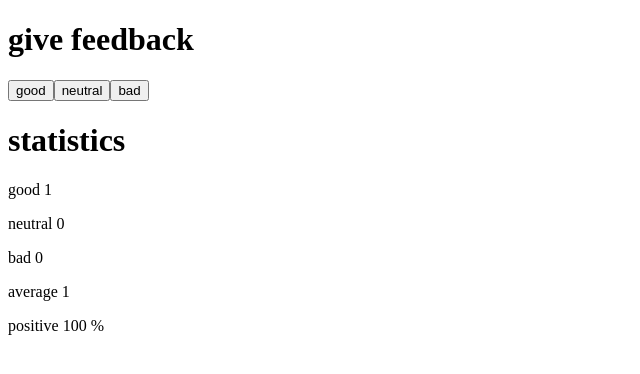
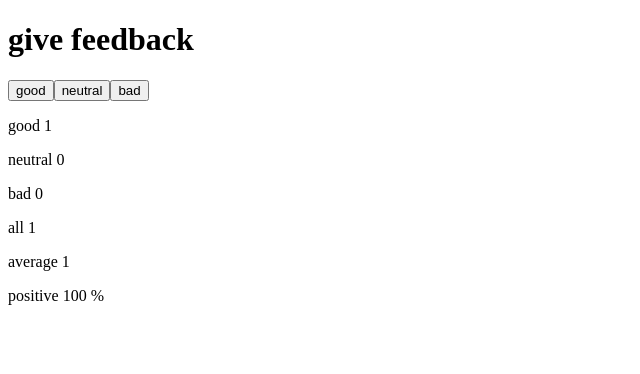
Before and after one commit to krushnarout/fullstackopen, a React (Vite) app in the folder part1/unicafe/: page / in a window 1280 px wide. Both pictures are taken after a click on the button "good". Shown: the top 374 px of the page, without its empty margins (0-640 px from the left). Built offline with nearby package versions, Linux system fonts and the light colour scheme.

Commit message:
Add solution of unicafe exercise 1.10

```diff
--- a/part1/unicafe/src/App.jsx
+++ b/part1/unicafe/src/App.jsx
@@ -4,7 +4,18 @@ const Button = ({ text, handleClick }) => {
   return <button onClick={handleClick}>{text}</button>
 }
 
+const StatisticLine = ({ text, value }) => {
+  return (
+    <p>
+      {text} {value}
+    </p>
+  )
+}
+
 const Statistics = ({ good, neutral, bad }) => {
+  let all = good + neutral + bad
+  let average = (good * 1 + bad * -1) / all
+  let positive = (good / all) * 100
   if (good === 0 && neutral === 0 && bad === 0) {
     return (
       <div>
@@ -16,12 +27,12 @@ const Statistics = ({ good, neutral, bad }) => {
 
   return (
     <div>
-      <h1>statistics</h1>
-      <p>good {good}</p>
-      <p>neutral {neutral}</p>
-      <p>bad {bad}</p>
-      <p>average {(good * 1 + bad * -1) / (good + neutral + bad)}</p>
-      <p>positive {good / (good + neutral + bad) * 100} %</p>
+      <StatisticLine text="good" value={good} />
+      <StatisticLine text="neutral" value={neutral} />
+      <StatisticLine text="bad" value={bad} />
+      <StatisticLine text="all" value={all} />
+      <StatisticLine text="average" value={average} />
+      <StatisticLine text="positive" value={positive + ' %'} />
     </div>
   )
 }
```
